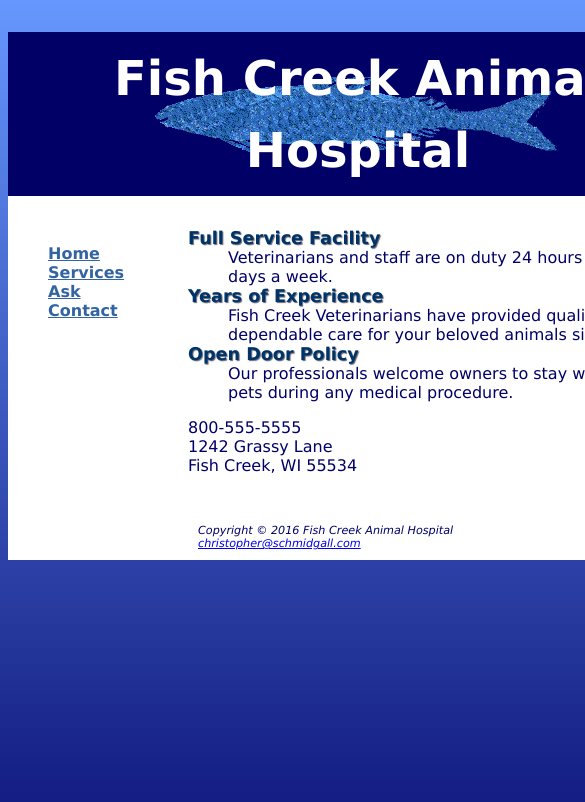
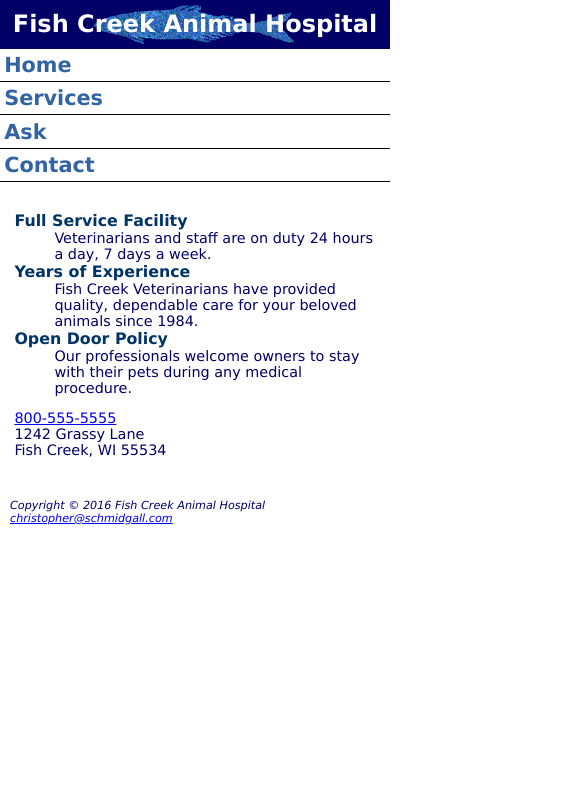
Before and after one commit to cschmidgall/Fish-Creek-Animal-Hospital, a plain HTML site: page index.html in a window 390 px wide. Shown: the top 802 px of the page, 585 px wide, since content can reach past the window. Drawn offline with Linux system fonts and the light colour scheme.

Commit message:
added changes per ch7

```diff
--- a/fishcreek.css
+++ b/fishcreek.css
@@ -1,45 +1,86 @@
 header, nav, main, footer { display: block; }
 * {box-sizing: border-box; }
-body { background-color: #6699FF;
+body {
+	background-color: #6699FF;
 	background-image: url(gradientblue.jpg);
 	color: #D5E3FF;
-	   font-family: Verdana, Arial, sans-serif; }
-header { background-color: #000066;
+	font-family: Verdana, Arial, sans-serif;
+}
+header {
+	background-color: #000066;
 	color: #FFFFFF;
 	background-image: url(bigfish.gif);
 	background-repeat: no-repeat;
-		 background-position: center; }
-h1 { text-align: center;
+	background-position: center;
+}
+h1 {
+	text-align: center;
 	font-size: 3em;
 	padding: 10px;
 	line-height: 150%;
-	 text-shadow: #CCCCCC; }
-nav { font-weight: bold;
+	text-shadow: #CCCCCC;
+}
+nav {
+	font-weight: bold;
 	float: left;
-	  width: 150px; }
+	width: 150px;
+}
 nav ul { list-style-type: none; }
+nav a { text-decoration: none; }
 nav a:link { color: #3263A3; }
 nav a:visited { color: #6699FF; }
 nav a:hover { color: #CCCCCC; }
-main { margin-left: 180px;
+main {
+	margin-left: 180px;
 	padding-right: 20px;
-	   padding-bottom: 20px; }
-footer { font-size: .70em;
+	padding-bottom: 20px;
+}
+footer {
+	font-size: .70em;
 	font-style: italic;
 	text-align: left;
 	padding: 10px;
-		 margin-left: 180px; }
+	margin-left: 180px;
+}
 footer nav { text-align: left; }
 img { border: none; }
-.category { background-color: #FFFFFF;
+.category {
+	background-color: #FFFFFF;
 	color: #003366;
 	font-size: 1.1em;
 	font-weight: bold;
-			text-shadow: 1px 1px 1px #667; }
-#wrapper { width: 80%;
+	text-shadow: 1px 1px 1px #667;
+}
+#wrapper {
+	width: 80%;
 	margin-left: auto;
 	margin-right: auto;
 	min-width: 700px;
 	max-width: 1024px;
 	background-color: #FFFFFF;
-		   color: #000066; }
+	color: #000066;
+}
+#mobile { display: none; }
+#desktop { display: inline; }
+@media only screen and (max-width: 1024px) {
+	body { margin: 0; padding: 0; background-color: #FFFFFF; background-image: none; }
+	#wrapper { width: auto; min-width: 0; margin: 0; }
+	h1 { margin: 0; font-size: 1.8em; line-height: 200%; }
+	nav { float: none; width: auto; }
+	nav li { display: inline-block; }
+	nav a { padding: 1em; font-size: 1.2em; }
+	nav ul { text-align: center; padding: 0; margin: 0; }
+	main { font-size: 90%; margin: 0; padding-left: 2em; }
+	footer { margin: 0; }
+}
+@media only screen and (max-width: 768px) {
+	header { background-image: url(lilfish.gif); }
+	h1 { font-size: 1.5em; line-height: 120%; }
+	nav a { display: block; padding: 0.2em; font-size: 1.3em; border-bottom: 1px solid #000000}
+	nav li { display: block; }
+	nav ul { text-align: left; }
+	main { padding: 1em; }
+	.category { text-shadow: none; }
+	#mobile { display: inline; }
+	#desktop { display: none; }
+}
--- /dev/null
+++ b/fishcreekprint.css
@@ -0,0 +1,36 @@
+header, nav, main, footer { display: block; }
+* {box-sizing: border-box; }
+body {
+	background-color: #FFFFFF;
+	font-family: Verdana, Arial, sans-serif;
+}
+header {
+	background-color: #000000;
+	color: #FFFFFF;
+}
+h1 {
+	font-size: 24pt;
+	color: #000000;
+}
+nav {
+	display: none;
+}
+main {
+	margin-left: 0;
+	font-size: 12pt;
+}
+footer {
+	font-size: 8pt;
+	color: #000000;
+	clear: both;
+	text-align: center;
+}
+.category {
+	font-size: 14pt;
+	font-weight: bold;
+}
+#wrapper {
+	font-family: Verdana, Arial, sans-serif;
+	background-color: #FFFFFF;
+	color: #000000;
+}
--- a/index.html
+++ b/index.html
@@ -4,7 +4,9 @@
 	<link rel="icon" href="favicon.ico" type="image/x-icon">
 	<title>Fish Creek Animal Hospital</title>
 	<meta charset="utf-8">
-		<link rel="stylesheet" href="fishcreek.css">
+	<meta name="viewport" content="width=device-width, initial-scale=1.0">
+	<link rel="stylesheet" href="fishcreek.css" media="screen">
+	<link rel="stylesheet" href="fishcreekprint.css" media="print">
 	<!--[if lt IE 9]>
 	<script src="http://html5shim.googlecode.com/svn/trunk/html5.js">
 	</script>
@@ -36,7 +38,8 @@
 			during any medical procedure.</dd>
 		</dl>
 		<div>
-					800-555-5555<br>
+			<a id="mobile" href="tel:800-555-5555">800-555-5555</a>
+			<span id="desktop">800-555-5555</span><br>
 			1242 Grassy Lane<br>
 			Fish Creek, WI 55534<br><br>
 		</div>
```
Also changed, not shown: ask.html (+3 -1 lines), services.html (+3 -1 lines), lilfish.gif (added). Lines whose indentation alone changed are shown as unchanged.
